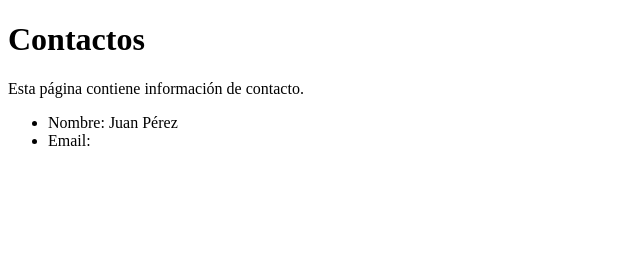
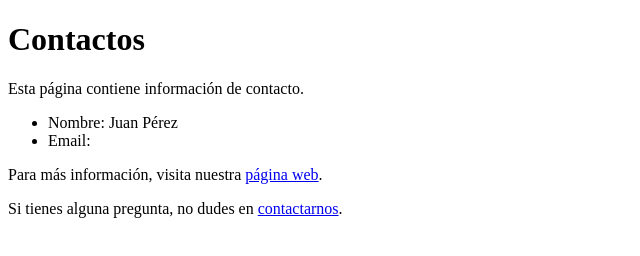
Before and after one commit to Juannovoa23/Sistema-registro, a plain HTML site: page contactos.html in a window 1280 px wide. Shown: the whole page, without its empty margins (0-640 px from the left). Drawn offline with Linux system fonts and the light colour scheme.

Commit message:
Se agrega Desarrollo, un cambio para contacto - parrafo

```diff
--- a/contactos.html
+++ b/contactos.html
@@ -11,5 +11,9 @@
     <ul>
         <li>Nombre: Juan Pérez</li>
         <li>Email:
+        </li>
+    </ul>
+    <p>Para más información, visita nuestra <a href="https://www.ejemplo.com">página web</a>.</p>
+    <p>Si tienes alguna pregunta, no dudes en <a href="mailto:contact">contactarnos</a>.</p>
 </body>
 </html>
```
